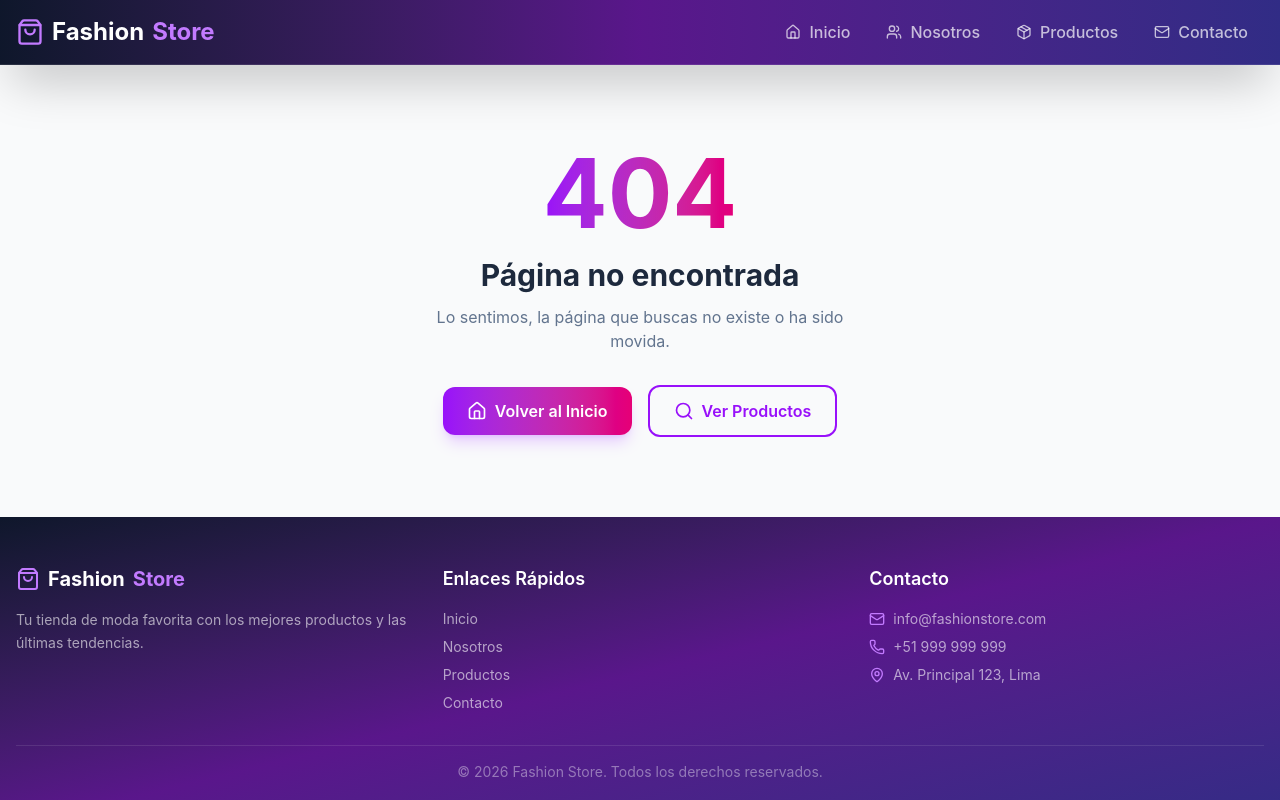
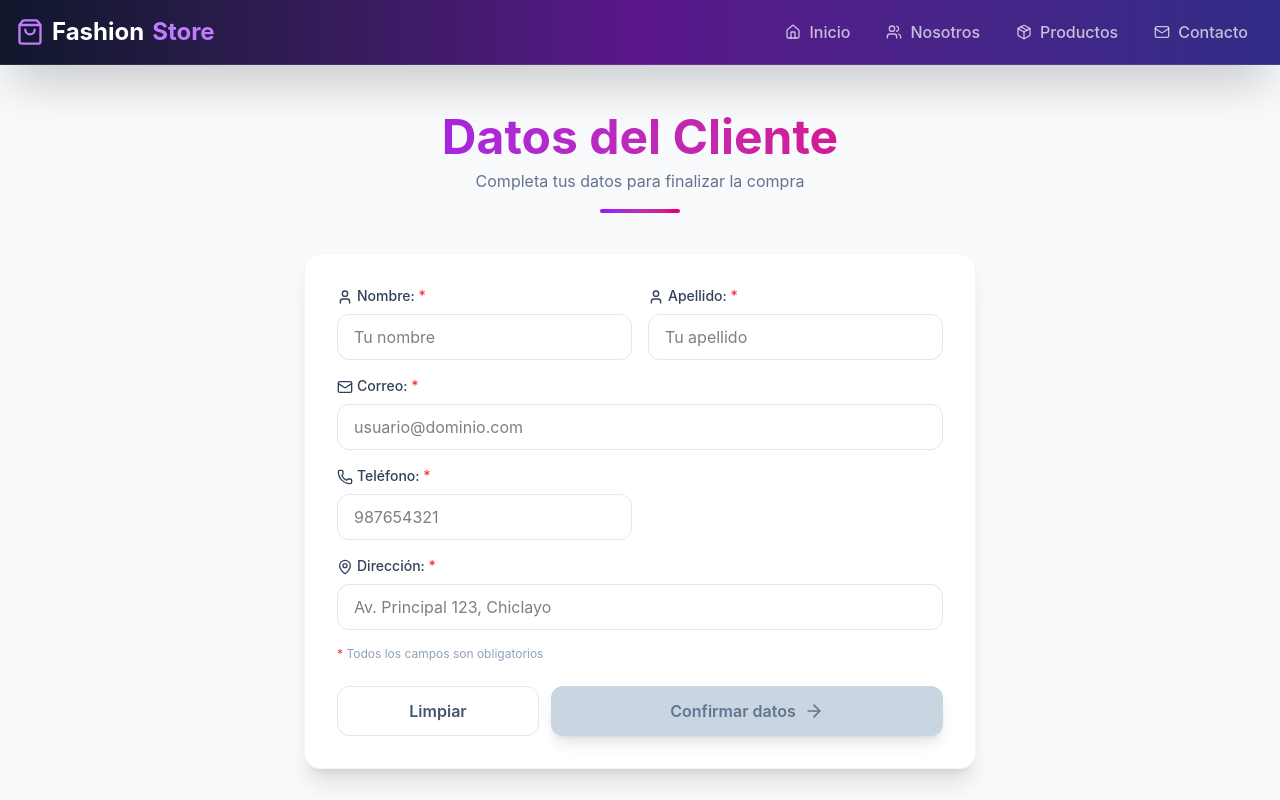
Before and after one commit to JosueBocanegra/fashion-app-store, a React (Vite) app: page /datos-cliente in a window 1280 px wide. Shown: the top 800 px of the page. Built offline with nearby package versions, Linux system fonts and the light colour scheme.

Commit message:
Finalizacion de la creacion de formulario de datos personales del cliente

```diff
--- a/src/App.jsx
+++ b/src/App.jsx
@@ -5,6 +5,7 @@ import Home from "./pages/Home";
 import About from "./pages/About";
 import Productos from "./pages/Productos";
 import Contacto from "./pages/Contacto";
+import DatosCliente from "./pages/DatosCliente";
 import NotFound from "./pages/NotFound";
 import Login from "./admin/pages/Login";
 import AdminRoutes from "./admin/routes/AdminRoutes";
@@ -20,6 +21,7 @@ function PublicLayout() {
           <Route path="/about" element={<About />} />
           <Route path="/productos" element={<Productos />} />
           <Route path="/contacto" element={<Contacto />} />
+          <Route path="/datos-cliente" element={<DatosCliente />} />
           <Route path="*" element={<NotFound />} />
         </Routes>
       </main>
--- /dev/null
+++ b/src/pages/DatosCliente.jsx
@@ -0,0 +1,264 @@
+import { useState, useEffect } from 'react';
+import { User, Mail, Phone, MapPin, CheckCircle, ArrowRight } from 'lucide-react';
+
+// clave donde se guardan los datos para el resumen de compra
+const CLAVE_STORAGE = "datosCliente";
+
+const datosVacios = {
+  nombre: '',
+  apellido: '',
+  email: '',
+  telefono: '',
+  direccion: ''
+};
+
+const DatosCliente = () => {
+  const [formData, setFormData] = useState(datosVacios);
+  const [errores, setErrores] = useState({});
+  const [tocados, setTocados] = useState({});
+  const [guardado, setGuardado] = useState(false);
+
+  // si el cliente ya llenó sus datos antes, los cargamos
+  useEffect(() => {
+    const datosGuardados = sessionStorage.getItem(CLAVE_STORAGE);
+    if (datosGuardados) {
+      setFormData(JSON.parse(datosGuardados));
+    }
+  }, []);
+
+  const validarCampo = (nombreCampo, valor) => {
+    switch (nombreCampo) {
+      case "nombre":
+      case "apellido": {
+        const etiqueta = nombreCampo === "nombre" ? "El nombre" : "El apellido";
+        if (!valor.trim()) return `${etiqueta} es obligatorio`;
+        if (valor.trim().length < 2) return "Debe tener al menos 2 caracteres";
+        if (valor.trim().length > 50) return "Máximo 50 caracteres";
+        if (!/^[A-Za-zÁÉÍÓÚáéíóúÑñ\s]+$/.test(valor)) return "Solo se permiten letras";
+        return "";
+      }
+
+      case "email":
+        if (!valor.trim()) return "El correo es obligatorio";
+        if (!/^[^\s@]+@[^\s@]+\.[^\s@]+$/.test(valor)) return "Formato inválido (ej. usuario@dominio.com)";
+        return "";
+
+      case "telefono":
+        if (!valor.trim()) return "El teléfono es obligatorio";
+        if (!/^9\d{8}$/.test(valor)) return "Debe tener 9 dígitos y empezar con 9";
+        return "";
+
+      case "direccion":
+        if (!valor.trim()) return "La dirección es obligatoria";
+        if (valor.trim().length < 5) return "Debe tener al menos 5 caracteres";
+        if (valor.trim().length > 100) return "Máximo 100 caracteres";
+        return "";
+
+      default:
+        return "";
+    }
+  };
+
+  const validarFormulario = () => {
+    const nuevosErrores = {};
+
+    Object.keys(datosVacios).forEach(campo => {
+      const error = validarCampo(campo, formData[campo]);
+      if (error) {
+        nuevosErrores[campo] = error;
+      }
+    });
+
+    setErrores(nuevosErrores);
+    return Object.keys(nuevosErrores).length === 0;
+  };
+
+  const handleChange = (e) => {
+    const { name, value } = e.target;
+    let nuevoValor = value;
+
+    // nombre y apellido solo letras
+    if (name === "nombre" || name === "apellido") {
+      nuevoValor = value.replace(/[^A-Za-zÁÉÍÓÚáéíóúÑñ\s]/g, "");
+    }
+
+    // teléfono solo números
+    if (name === "telefono") {
+      nuevoValor = value.replace(/\D/g, "");
+    }
+
+    setFormData(prev => ({
+      ...prev,
+      [name]: nuevoValor
+    }));
+
+    setGuardado(false);
+
+    if (tocados[name]) {
+      setErrores(prev => ({
+        ...prev,
+        [name]: validarCampo(name, nuevoValor)
+      }));
+    }
+  };
+
+  const handleBlur = (e) => {
+    const { name, value } = e.target;
+
+    setTocados(prev => ({
+      ...prev,
+      [name]: true
+    }));
+
+    setErrores(prev => ({
+      ...prev,
+      [name]: validarCampo(name, value)
+    }));
+  };
+
+  const handleSubmit = (e) => {
+    e.preventDefault();
+
+    setTocados({
+      nombre: true,
+      apellido: true,
+      email: true,
+      telefono: true,
+      direccion: true
+    });
+
+    if (validarFormulario()) {
+      const datosLimpios = {
+        nombre: formData.nombre.trim(),
+        apellido: formData.apellido.trim(),
+        email: formData.email.trim(),
+        telefono: formData.telefono.trim(),
+        direccion: formData.direccion.trim()
+      };
+
+      // se guarda temporalmente para el resumen de compra
+      sessionStorage.setItem(CLAVE_STORAGE, JSON.stringify(datosLimpios));
+      setGuardado(true);
+    }
+  };
+
+  const limpiarFormulario = () => {
+    sessionStorage.removeItem(CLAVE_STORAGE);
+    setFormData(datosVacios);
+    setErrores({});
+    setTocados({});
+    setGuardado(false);
+  };
+
+  const obtenerClaseInput = (campo) => {
+    if (!tocados[campo]) return "border-slate-200";
+    if (errores[campo]) return "border-red-400 focus:ring-red-500";
+    return "border-green-500 focus:ring-green-500";
+  };
+
+  const hayCamposVacios = Object.keys(datosVacios).some(campo => !formData[campo].trim());
+
+  const esBotonDeshabilitado =
+    hayCamposVacios ||
+    Object.values(errores).some(error => error);
+
+  // lista de campos para no repetir el mismo input 5 veces
+  const campos = [
+    { name: "nombre", label: "Nombre", icono: User, tipo: "text", placeholder: "Tu nombre", max: 50 },
+    { name: "apellido", label: "Apellido", icono: User, tipo: "text", placeholder: "Tu apellido", max: 50 },
+    { name: "email", label: "Correo", icono: Mail, tipo: "email", placeholder: "usuario@dominio.com", max: 80 },
+    { name: "telefono", label: "Teléfono", icono: Phone, tipo: "tel", placeholder: "987654321", max: 9 },
+    { name: "direccion", label: "Dirección", icono: MapPin, tipo: "text", placeholder: "Av. Principal 123, Chiclayo", max: 100 }
+  ];
+
+  return (
+    <div className="container mx-auto px-4 py-12">
+      <div className="max-w-2xl mx-auto">
+
+        {/* Encabezado */}
+        <div className="text-center mb-10">
+          <h1 className="text-4xl md:text-5xl font-bold bg-gradient-to-r from-purple-600 to-pink-600 bg-clip-text text-transparent">
+            Datos del Cliente
+          </h1>
+          <p className="text-slate-500 mt-2">Completa tus datos para finalizar la compra</p>
+          <div className="w-20 h-1 bg-gradient-to-r from-purple-600 to-pink-600 mx-auto mt-4 rounded-full"></div>
+        </div>
+
+        <div className="bg-white rounded-2xl shadow-xl p-6 md:p-8 border border-slate-100">
+
+          {guardado && (
+            <div className="bg-green-50 border border-green-200 text-green-700 px-4 py-3 rounded-xl mb-6">
+              <div className="flex items-center gap-2 font-semibold">
+                <CheckCircle className="w-5 h-5" />
+                ¡Datos registrados correctamente!
+              </div>
+              <p className="text-sm mt-1">
+                {formData.nombre} {formData.apellido}, tus datos se usarán en el resumen de compra.
+              </p>
+            </div>
+          )}
+
+          <form onSubmit={handleSubmit} noValidate>
+            <div className="grid grid-cols-1 md:grid-cols-2 gap-x-4">
+              {campos.map(({ name, label, icono: Icono, tipo, placeholder, max }) => (
+                <div
+                  key={name}
+                  className={`mb-4 ${name === "email" || name === "direccion" ? "md:col-span-2" : ""}`}
+                >
+                  <label htmlFor={name} className="block text-slate-700 font-medium mb-2 text-sm">
+                    <Icono className="w-4 h-4 inline mr-1" />
+                    {label}: <span className="text-red-500">*</span>
+                  </label>
+                  <input
+                    id={name}
+                    type={tipo}
+                    name={name}
+                    value={formData[name]}
+                    onChange={handleChange}
+                    onBlur={handleBlur}
+                    maxLength={max}
+                    placeholder={placeholder}
+                    className={`w-full px-4 py-2.5 border rounded-xl focus:outline-none focus:ring-2 transition ${obtenerClaseInput(name)}`}
+                  />
+                  {tocados[name] && errores[name] && (
+                    <p className="text-red-500 text-sm mt-1">{errores[name]}</p>
+                  )}
+                </div>
+              ))}
+            </div>
+
+            <p className="text-xs text-slate-400 mb-6">
+              <span className="text-red-500">*</span> Todos los campos son obligatorios
+            </p>
+
+            <div className="flex flex-col sm:flex-row gap-3">
+              <button
+                type="button"
+                onClick={limpiarFormulario}
+                className="sm:w-1/3 py-3 rounded-xl font-semibold border border-slate-200 text-slate-600 hover:bg-slate-50 transition cursor-pointer"
+              >
+                Limpiar
+              </button>
+
+              <button
+                type="submit"
+                disabled={esBotonDeshabilitado}
+                className={`flex-1 py-3 rounded-xl font-semibold transition-all duration-300 flex items-center justify-center gap-2 shadow-lg ${
+                  esBotonDeshabilitado
+                    ? "bg-slate-300 text-slate-500 cursor-not-allowed"
+                    : "bg-gradient-to-r from-purple-600 to-pink-600 text-white hover:scale-[1.02] shadow-purple-500/25 cursor-pointer"
+                }`}
+              >
+                Confirmar datos
+                <ArrowRight className="w-5 h-5" />
+              </button>
+            </div>
+          </form>
+
+        </div>
+      </div>
+    </div>
+  );
+};
+
+export default DatosCliente;
```
